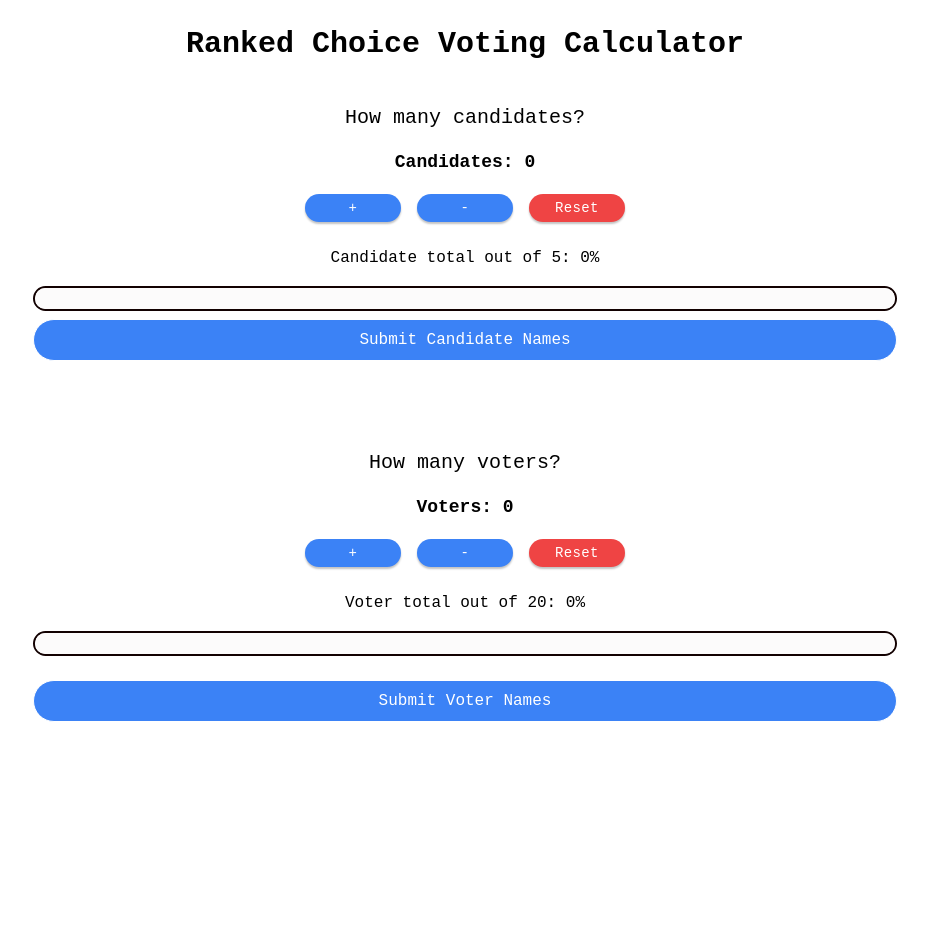
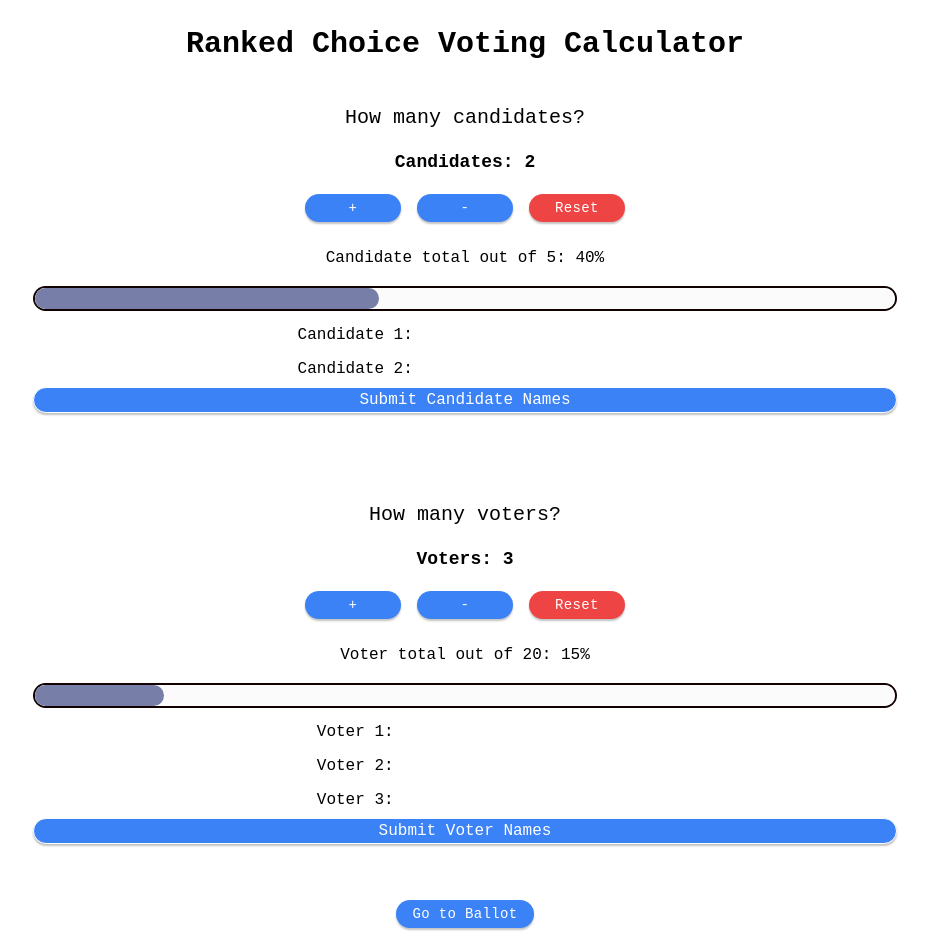
Before and after one commit to BrettEastman/RankedChoice, a Svelte app: page / in a window 1280 px wide. Shown: the whole page, without its empty margins (175-1104 px from the left). Before the commit the page ends 800 px from the top, so only its background shows below. Built offline with nearby package versions, Linux system fonts and the light colour scheme.

Commit message:
Refactor CSS to one button, add box shadow. Give default values to min 2 candidates and min 3 voters. Cleaned out old console logs.

```diff
--- a/src/App.svelte
+++ b/src/App.svelte
@@ -54,8 +54,6 @@
       });
     }
     counter++;
-    // console.log('handleElectionData counter:', counter);
-    // console.log('electionData:', electionData);
   };
 
   let voted = 0;
@@ -73,27 +71,23 @@
       }
     }
     voted++;
-    // console.log('voted:', voted);
     console.log('electionData:', electionData);
-    // console.log('handleVoteSubmit counter:', counter);
   };
 
   let winner;
   function incrementCounter() {
     winner = calculateWinner(electionData);
     counter++;
-    // console.log('counter incremented:', counter);
-    console.log('the winner is: ', winner)
   }
 
-  const candidateCount = tweened(0,
+  const candidateCount = tweened(2,
     {
       duration: 400,
       easing: cubicOut
     }
   );
 
-  const voterCount = tweened(0,
+  const voterCount = tweened(3,
     {
       duration: 400,
       easing: cubicOut
@@ -164,7 +158,6 @@
         <progress id="candidateProg" max="5" value={$candidateCount}></progress>
       </Stack>
 
-    <!-- input each of the candate names to each form input, then press submit to trigger the handleSubmit function -->
       <form on:submit|preventDefault={handleCandidateSubmit}>
         <Stack gutter="gap-0.5">
           {#each Array($candidateCount1) as _, candidateIndex}
@@ -211,13 +204,12 @@
           <button class="voter" type="submit">Submit Voter Names</button>
         </Stack>
       </form>
+      {#if $candidateCount1 > 0 && $voterCount1 > 0}
+        <div class="mt-12 rounded-s-full">
+          <Button onClick={handleElectionData}>Go to Ballot</Button>
+        </div>
+      {/if}
     </Stack>
-
-    {#if $candidateCount1 > 0 && $voterCount1 > 0}
-      <div class="mb-24">
-        <Button onClick={handleElectionData}>Go to Ballot</Button>
-      </div>
-    {/if}
   {/if}
 
   {#if counter === 1}
@@ -279,25 +271,15 @@
         background-color: rgb(119, 126, 167);
         border-radius: 2rem;
     }
-  button.candidate {
+  button {
     border: 1px solid;
     border-radius: 2rem;
-    padding: .5rem 1.25rem;
+    padding: .15rem auto;
     background-color: rgb(59 130 246);
     color: white;
+    box-shadow: rgba(0, 0, 0, 0.24) 0px 2px 2px;
   }
-  button.candidate:hover {
-    background-color: rgb(29 78 216);
-  }
-  button.voter {
-    border: 1px solid;
-    border-radius: 2rem;
-    padding: .5rem 1.25rem;
-    margin-top: 1rem;
-    background-color: rgb(59 130 246);
-    color: white;
-  }
-  button.voter:hover {
+  button:hover {
     background-color: rgb(29 78 216);
   }
 </style>
--- a/src/utils/stores.js
+++ b/src/utils/stores.js
@@ -2,8 +2,8 @@ import { writable } from 'svelte/store';
 
 export const numberVoted = writable(0);
 export const count = writable(0);
-export const candidateCount1 = writable(0);
-export const voterCount1 = writable(0);
+export const candidateCount1 = writable(2);
+export const voterCount1 = writable(3);
 export const candidatesStore = writable([]);
 export const votersStore = writable([]);
 export const electionStore = writable([]);
```
